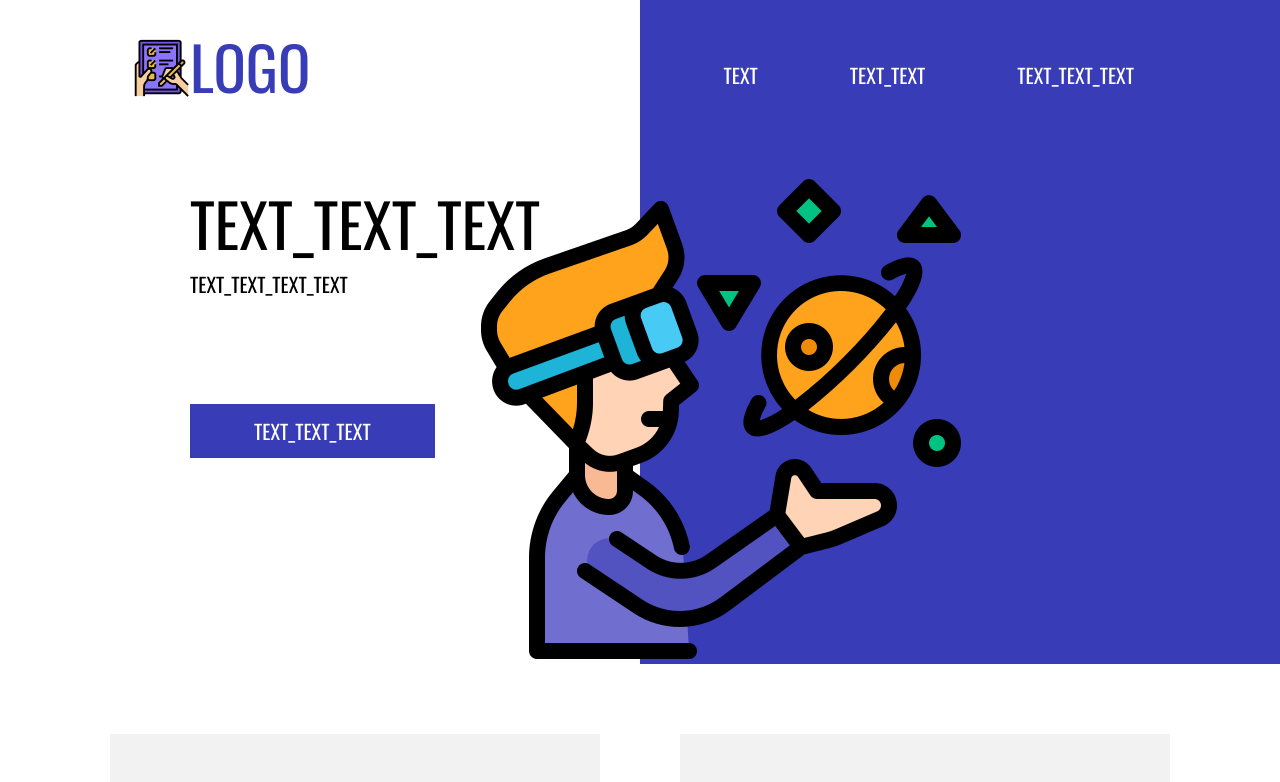
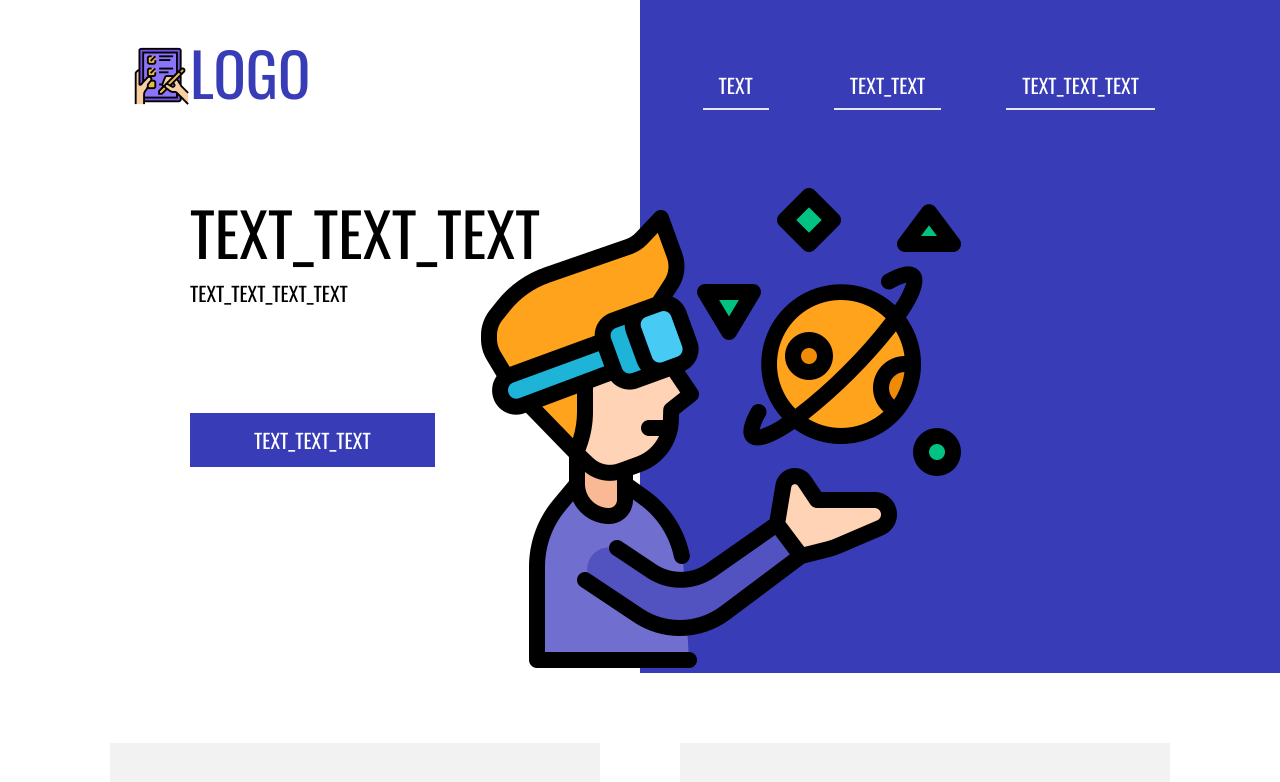
Before and after one commit to staskozin/coub-test-task, a React (Create React App) app: page / in a window 1280 px wide. Shown: the top 782 px of the page. Built offline with nearby package versions, Linux system fonts and the light colour scheme.

Commit message:
Доделал шапку

```diff
--- a/src/component/block/Header/Header.module.scss
+++ b/src/component/block/Header/Header.module.scss
@@ -12,109 +12,35 @@
   box-sizing: border-box;
 }
 
-.header__logo {
+.logo-icon-wrap {
+  z-index: 2;
+  margin-top: 3px;
+}
+
+.logo-icon {
   width: 40px;
   height: 40px;
   margin-left: -3px;
-  margin-right: 10px;
+  margin-right: 5px;
 }
 
-.header__logo-text {
+.logo {
   color: var(--basic-blue);
+  font-size: 30px;
+  z-index: 2;
+  display: flex;
+  align-items: center;
 }
 
-.header__button {
-  background: none;
-  border: none;
+.background {
+  background-color: var(--basic-white);
+  position: absolute;
+  left: 0;
   height: 100%;
-  padding: 0 20px;
-  cursor: pointer;
-  box-sizing: content-box;
-}
-
-.button {
-  position: relative;
-  width: 24px;
-  height: 100%;
-}
-
-.button__line {
-  position: absolute;
-  width: 24px;
-  height: 1.5px;
-  background-color: var(--basic-black);
-  transition: transform ease-in-out 0.2s, background-color ease-in-out 0.2s;
-  top: calc(50% - 0.75px);
-
-  &::before,
-  &::after {
-    position: absolute;
-    content: '';
-    width: 24px;
-    height: 1.5px;
-    background-color: var(--basic-black);
-    transition: transform ease-in-out 0.2s, width ease-in-out 0.2s;
-  }
-
-  &::before {
-    top: calc(50% - 8.75px);
-  }
-
-  &::after {
-    top: calc(50% + 7.25px);
-  }
-}
-
-.menu {
-  position: absolute;
-  top: 66px;
-  left: 0;
-  list-style-type: none;
-  padding: 0;
-  margin: 0;
-  transition: transform ease-in-out 0.3s;
+  width: 100%;
+  z-index: 1;
+  box-sizing: border-box;
   border-bottom: 1px solid var(--special-grey-2);
-  transform: translateX(-100%);
-}
-
-.menu__item {
-  height: 66px;
-  background-color: var(--basic-white);
-  width: 100vw;
-  display: flex;
-  justify-content: center;
-  align-items: center;
-  border-top: 1px solid var(--special-grey-2);
-  font-size: 20px;
-  font-weight: 500;
-  color: var(--basic-black);
-}
-
-/* Логотип */
-.logo {
-  font-size: 30px;
-}
-
-.toggle {
-  display: none;
-}
-
-.toggle:checked~.menu {
-  transform: translateX(0%);
-}
-
-.toggle:checked~.button .button__line {
-  background-color: rgba(0, 0, 0, 0);
-}
-
-.toggle:checked~.button .button__line::before {
-  transform: translateY(8px) rotate(45deg);
-  width: 24.75px;
-}
-
-.toggle:checked~.button .button__line::after {
-  transform: translateY(-8px) rotate(-45deg);
-  width: 24.75px;
 }
 
 @media screen and (min-width: 768px) {
@@ -122,57 +48,26 @@
     position: static;
     height: 50px;
     margin-top: 40px;
-    padding: 0 40px;
+    padding: 0 33px 0 38px;
   }
 
-  .header__logo {
+  .background {
+    display: none;
+  }
+
+  .logo-icon {
     width: 50px;
     height: 50px;
     margin: 0;
   }
 
-  .header__logo-text {
-    margin-top: -0.15em;
+  .logo {
+    margin-top: -0.25em;
+    font-size: 40px;
   }
 
-  .header__button {
-    display: none;
-  }
-
-  .menu {
-    position: static;
-    display: flex;
-    gap: 60px;
-    flex-grow: 1;
-    justify-content: flex-end;
-    margin-top: 20px;
-    border-bottom: none;
-    transform: none;
-    transition: none;
-  }
-
-  .menu__item {
-    display: inline-block;
-    height: auto;
-    width: auto;
-    border-top: none;
-    font-weight: normal;
-    font-size: 18px;
-    line-height: 1.3;
-    padding: 0 16px 10px;
-    background: none;
-    border-bottom: 2px solid rgba(0, 0, 0, 0);
-    transition: border ease-out 0.3s;
-  }
-
-  .menu__item:hover {
-    border-bottom: 2px solid var(--basic-blue);
-    transition-duration: 0.2s;
-  }
-
-  /* Логотип */
-  .logo {
-    font-size: 40px;
+  .logo-icon-wrap {
+    margin-top: -0.15em;
   }
 }
 
@@ -180,25 +75,17 @@
   .header {
     background: none;
     height: 60px;
-    padding: 0 20px;
+    padding: 0 15px 0 20px;
+    margin-top: 49px;
   }
 
-  .header__logo {
+  .logo-icon {
     width: 60px;
     height: 60px;
   }
 
-  .menu__item {
-    font-size: 20px;
-    color: var(--basic-white);
-  }
-
-  .menu__item:hover {
-    border-bottom: 2px solid var(--basic-white);
-  }
-
-  /* Логотип */
   .logo {
     font-size: 60px;
+    margin-top: -15px;
   }
 }
--- a/src/component/block/Header/index.tsx
+++ b/src/component/block/Header/index.tsx
@@ -1,21 +1,33 @@
+import Menu, { MenuItem } from '../../ui/Menu'
 import s from './Header.module.scss'
 
 export default function Header() {
+  const menuItems: Array<MenuItem> = [
+    {
+      href: 'stub.html',
+      text: 'TEXT',
+      id: 1
+    },
+    {
+      href: 'stub.html',
+      text: 'TEXT_TEXT',
+      id: 2
+    },
+    {
+      href: 'stub.html',
+      text: 'TEXT_TEXT_TEXT',
+      id: 3
+    }
+  ]
+
   return (
     <header className={s.header}>
-      <a href="index.html">
-        <img src="img/logo.png" alt="LOGO" className={s.header__logo} />
+      <a className={s['logo-icon-wrap']} href="index.html">
+        <img src="img/logo.png" className={s['logo-icon']} alt="LOGO" />
       </a>
-      <a href="index.html" className={`${s.logo} ${s['header__logo-text']}`}>LOGO</a>
-      <input type="checkbox" className={s.toggle} id="menu-toggle" />
-      <label className={`${s.button} ${s.header__button}`} title="menu" role="button" htmlFor="menu-toggle">
-        <div className={s.button__line}></div>
-      </label>
-      <nav className={s.menu}>
-        <a href="stub.html" className={s.menu__item}>TEXT</a>
-        <a href="stub.html" className={s.menu__item}>TEXT_TEXT</a>
-        <a href="stub.html" className={s.menu__item}>TEXT_TEXT_TEXT</a>
-      </nav>
+      <a href="index.html" className={s.logo}>LOGO</a>
+      <div className={s.background}></div>
+      <Menu items={menuItems} />
     </header>
   )
 }
--- a/src/component/ui/Icon/index.tsx
+++ b/src/component/ui/Icon/index.tsx
@@ -6,7 +6,7 @@ export default function Icon(props: IconProps) {
       <img
         src={`img/${props.name}.png`}
         alt={props.name}
-        className={props.iconClassName !== undefined ? props.iconClassName : ''}
+        className={props.iconClassName ? props.iconClassName : ''}
       />
     </div>
   )
--- /dev/null
+++ b/src/component/ui/Menu/Menu.module.scss
@@ -0,0 +1,140 @@
+.button {
+  position: relative;
+  width: 24px;
+  height: 100%;
+  background: none;
+  border: none;
+  height: 100%;
+  padding: 0 20px;
+  cursor: pointer;
+  box-sizing: content-box;
+  z-index: 2;
+
+  &__line {
+    position: absolute;
+    width: 24px;
+    height: 1.5px;
+    background-color: var(--basic-black);
+    transition: transform ease-in-out 0.2s, background-color ease-in-out 0.2s;
+    top: calc(50% - 0.75px);
+
+    &::before,
+    &::after {
+      position: absolute;
+      content: '';
+      width: 24px;
+      height: 1.5px;
+      background-color: var(--basic-black);
+      transition: transform ease-in-out 0.2s, width ease-in-out 0.2s;
+    }
+
+    &::before {
+      top: calc(50% - 8.75px);
+    }
+
+    &::after {
+      top: calc(50% + 7.25px);
+    }
+  }
+}
+
+.menu {
+  position: absolute;
+  top: 66px;
+  left: 0;
+  list-style-type: none;
+  padding: 0;
+  margin: 0;
+  transition: transform ease-in-out 0.3s;
+  transform: translateY(-100%);
+
+  &__item {
+    height: 66px;
+    background-color: var(--basic-white);
+    width: 100vw;
+    display: flex;
+    justify-content: center;
+    align-items: center;
+    border-bottom: 1px solid var(--special-grey-2);
+    font-size: 20px;
+    font-weight: 500;
+    color: var(--basic-black);
+  }
+}
+
+.toggle {
+  display: none;
+
+  &:checked~.menu {
+    transform: translateX(0%);
+  }
+
+  &:checked~.button {
+    .button__line {
+      background-color: rgba(0, 0, 0, 0);
+
+      &::before {
+        transform: translateY(8px) rotate(45deg);
+        width: 24.75px;
+      }
+
+      &::after {
+        transform: translateY(-8px) rotate(-45deg);
+        width: 24.75px;
+      }
+    }
+  }
+}
+
+@media screen and (min-width: 768px) {
+  .button {
+    display: none;
+  }
+
+  .menu {
+    position: static;
+    display: flex;
+    gap: 45px;
+    flex-grow: 1;
+    justify-content: flex-end;
+    border-bottom: none;
+    transform: none;
+    transition: none;
+    align-self: flex-start;
+
+    &__item {
+      display: inline-block;
+      height: auto;
+      width: auto;
+      border-top: none;
+      font-weight: normal;
+      font-size: 18px;
+      line-height: 1.3;
+      padding: 3px 16px 10px;
+      background: none;
+      border-bottom: 2px solid rgba(0, 0, 0, 0);
+      transition: border-color ease-out 0.3s;
+
+      &:hover {
+        border-bottom: 2px solid var(--basic-blue);
+        transition-duration: 0.2s;
+      }
+    }
+  }
+}
+
+@media screen and (min-width: 1220px) {
+  .menu {
+    gap: 65px;
+    margin-top: 20px;
+
+    &__item {
+      font-size: 20px;
+      color: var(--basic-white);
+
+      &:hover {
+        border-bottom: 2px solid var(--basic-white);
+      }
+    }
+  }
+}
--- /dev/null
+++ b/src/component/ui/Menu/index.tsx
@@ -0,0 +1,27 @@
+import s from './Menu.module.scss'
+
+export default function Menu(props: MenuProps) {
+  return (
+    <>
+      <input type="checkbox" className={s.toggle} id="menu-toggle" />
+      <label className={s.button} title="menu" role="button" htmlFor="menu-toggle">
+        <div className={s.button__line}></div>
+      </label>
+      <nav className={s.menu}>
+        {props.items.map(item => {
+          return <a href={item.href} className={s.menu__item} key={item.id}>{item.text}</a>
+        })}
+      </nav>
+    </>
+  )
+}
+
+type MenuProps = {
+  items: Array<MenuItem>
+}
+
+export type MenuItem = {
+  href: string
+  text: string
+  id: number
+}
```
